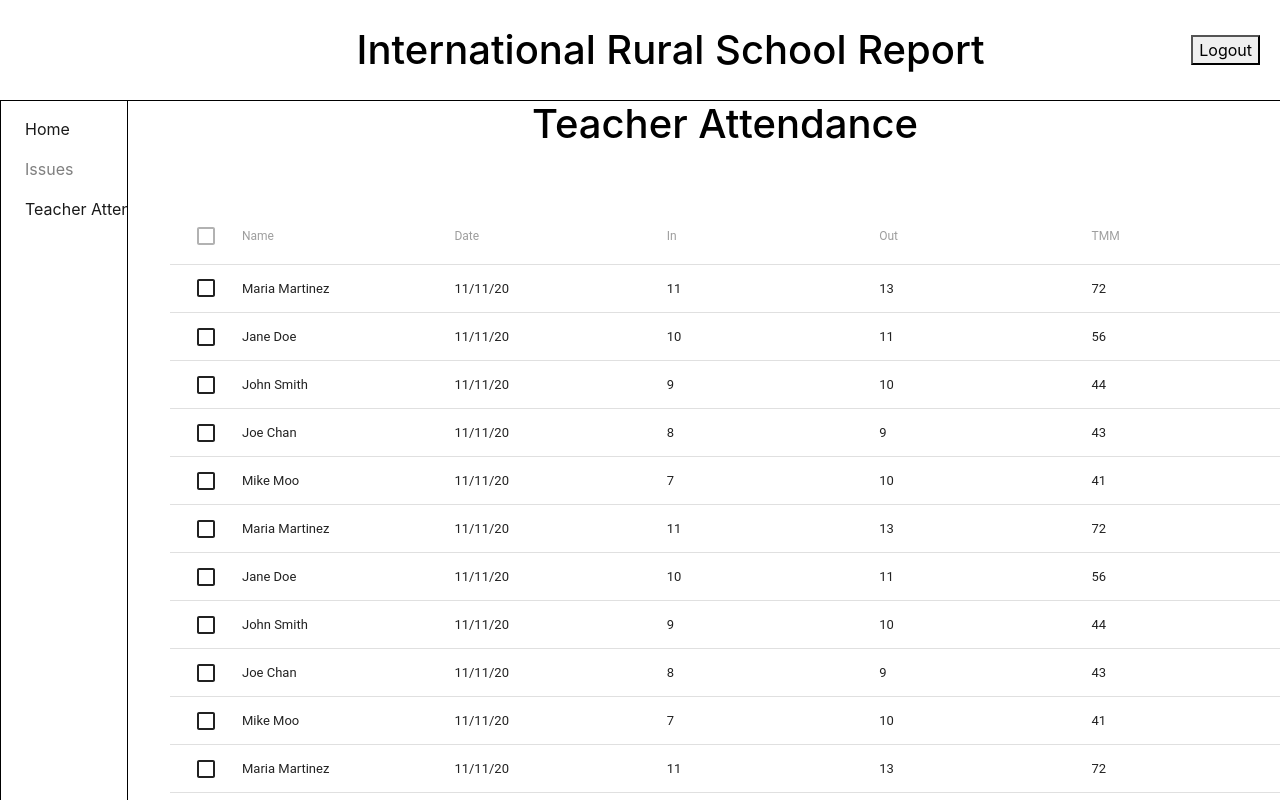
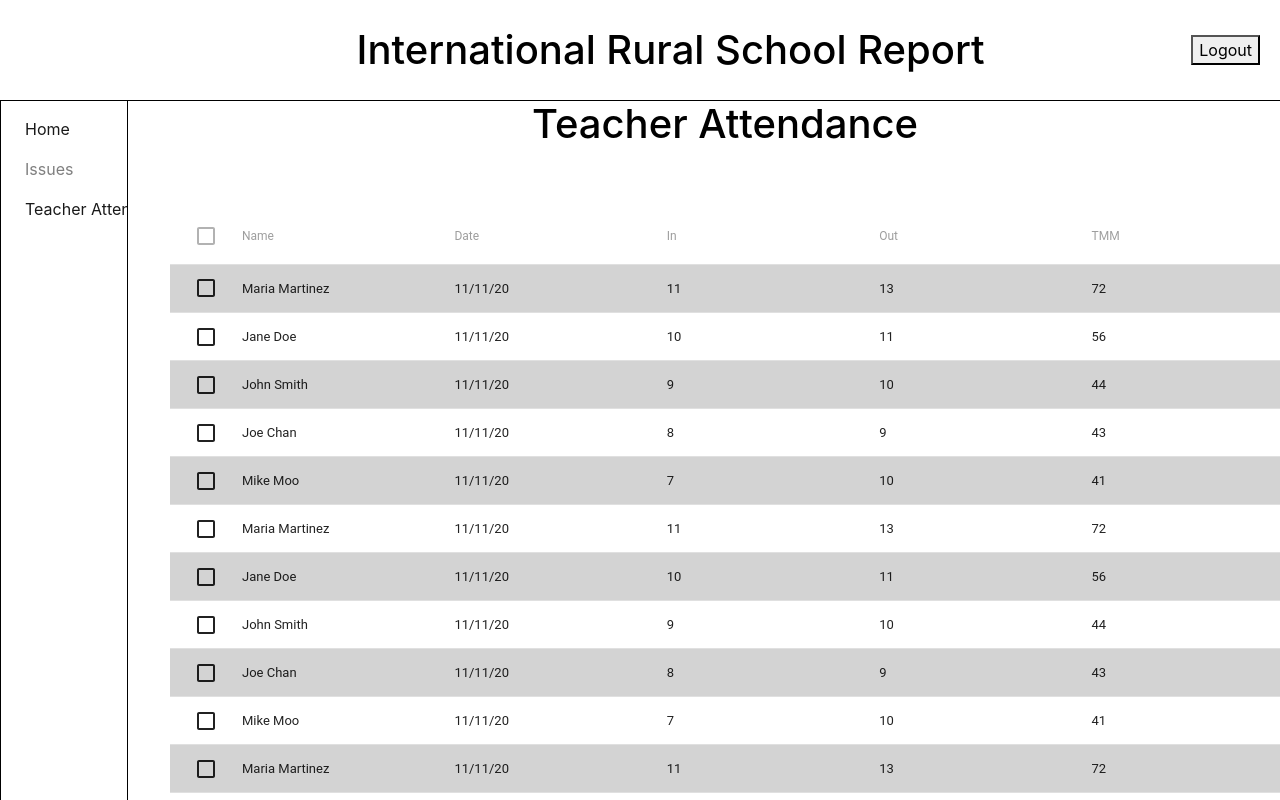
Before and after one commit to international-rural-school-report-v2/frontend, a React (Create React App) app in the folder irsr/: page /teacher-attendance in a window 1280 px wide. Shown: the top 800 px of the page. Built offline with nearby package versions, Linux system fonts and the light colour scheme; sample sign-in values are in the browser's storage.

Commit message:
teacher attendence added color to rows

```diff
--- /dev/null
+++ b/irsr/src/components/DataTable.js
@@ -0,0 +1,51 @@
+import React from 'react';
+import styled from 'styled-components';
+import {
+  Table,
+  TableBody,
+  TableHeader,
+  TableHeaderColumn,
+  TableRow,
+  TableRowColumn
+} from 'material-ui/Table';
+
+/***************************************************************************************************
+ ********************************************** Styles **********************************************
+ **************************************************************************************************/
+
+const StickyTable = styled(TableHeaderColumn)`
+`;
+
+/***************************************************************************************************
+ ********************************************* Component *******************************************
+ **************************************************************************************************/
+const DataTable = ({ header, data }) => {
+  return (
+    <Table>
+      <TableHeader>
+        <TableRow>
+          {
+            header.map((columnName, i) =>
+              <TableHeaderColumn key={`thc-${i}`}>{columnName}</TableHeaderColumn>
+            )
+          }
+        </TableRow>
+      </TableHeader>
+      <TableBody>
+        {
+          data.map((teacher, i) =>
+            <TableRow style={(i % 2 == 0) && { backgroundColor: 'lightgray' }} key={`tr-${i}`}>
+              {
+                header.map((columnName, j) =>
+                  <TableRowColumn key={`trc-${j}`}>{teacher[columnName]}</TableRowColumn>
+                )
+              }
+            </TableRow>
+          )
+        }
+      </TableBody>
+    </Table>
+  );
+}
+
+export default DataTable;
--- a/irsr/src/components/Table.js
+++ /dev/null
@@ -1,35 +0,0 @@
-import React from 'react';
-import {
-  Table,
-  TableBody,
-  TableHeader,
-  TableHeaderColumn,
-  TableRow,
-  TableRowColumn
-} from 'material-ui/Table';
-
-export default ({ header, data }) =>
-  <Table>
-    <TableHeader>
-      <TableRow>
-        {
-          header.map((columnName, i) =>
-            <TableHeaderColumn key={`thc-${i}`}>{columnName}</TableHeaderColumn>
-          )
-        }
-      </TableRow>
-    </TableHeader>
-    <TableBody>
-      {
-        data.map((teacher, i) =>
-          <TableRow key={`tr-${i}`}>
-            {
-              header.map((columnName, j) =>
-                <TableRowColumn key={`trc-${j}`}>{teacher[columnName]}</TableRowColumn>
-              )
-            }
-          </TableRow>
-        )
-      }
-    </TableBody>
-  </Table>
--- a/irsr/src/pageviews/TeacherAttendance.js
+++ b/irsr/src/pageviews/TeacherAttendance.js
@@ -1,7 +1,7 @@
 import React from 'react';
 import styled from 'styled-components';
 import { connect } from 'react-redux';
-import Table from '../components/Table.js';
+import DataTable from '../components/DataTable.js';
 import MuiThemeProvider from 'material-ui/styles/MuiThemeProvider';
 
 // globals
@@ -19,6 +19,14 @@ const DivWrapper = styled.div`
   flex-direction: column;
 `;
 
+const StickyDiv = styled.div`
+  /* display: flex;
+  border: 3px solid red;
+  top: 100px;
+  position: sticky;
+  z-index: 10; */
+`;
+
 /***************************************************************************************************
  ********************************************* Component *******************************************
  **************************************************************************************************/
@@ -26,14 +34,16 @@ const TeacherAttendance = props => {
   return (
     <DivWrapper>
       <h1>Teacher&nbsp;Attendance</h1>
+      <StickyDiv>
         <MuiThemeProvider>
-        <Table
+          <DataTable
             header={[
               'Name', 'Date', 'In', 'Out', 'TMM'
             ]}
             data={teacherAttendanceData}
           />
         </MuiThemeProvider>
+      </StickyDiv>
     </DivWrapper>
   );
 }
```
Lines whose indentation alone changed are shown as unchanged.
